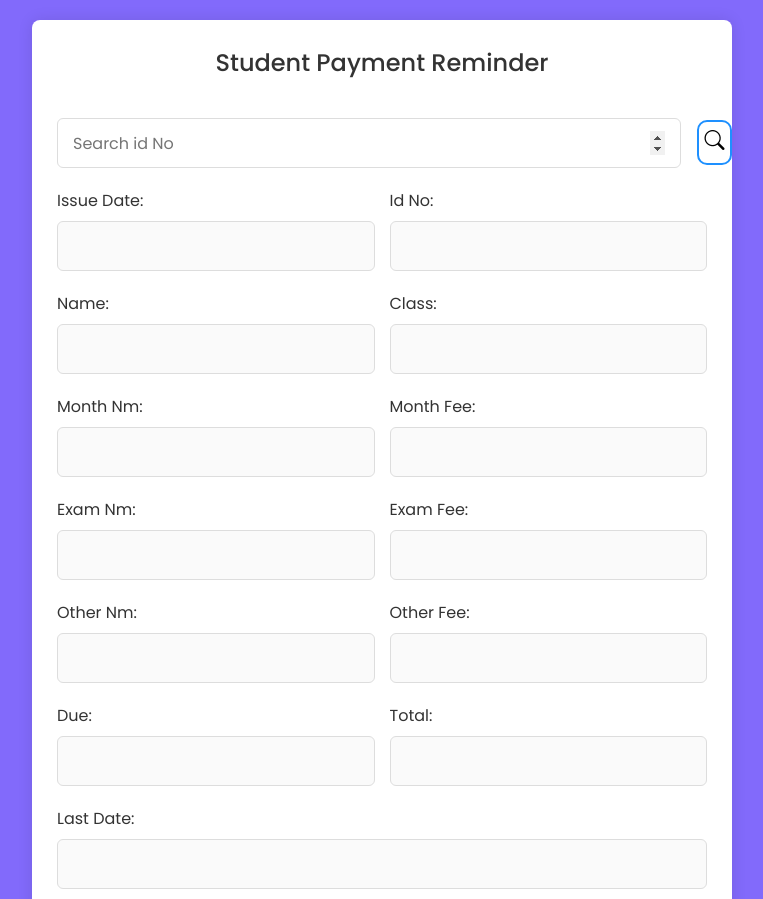
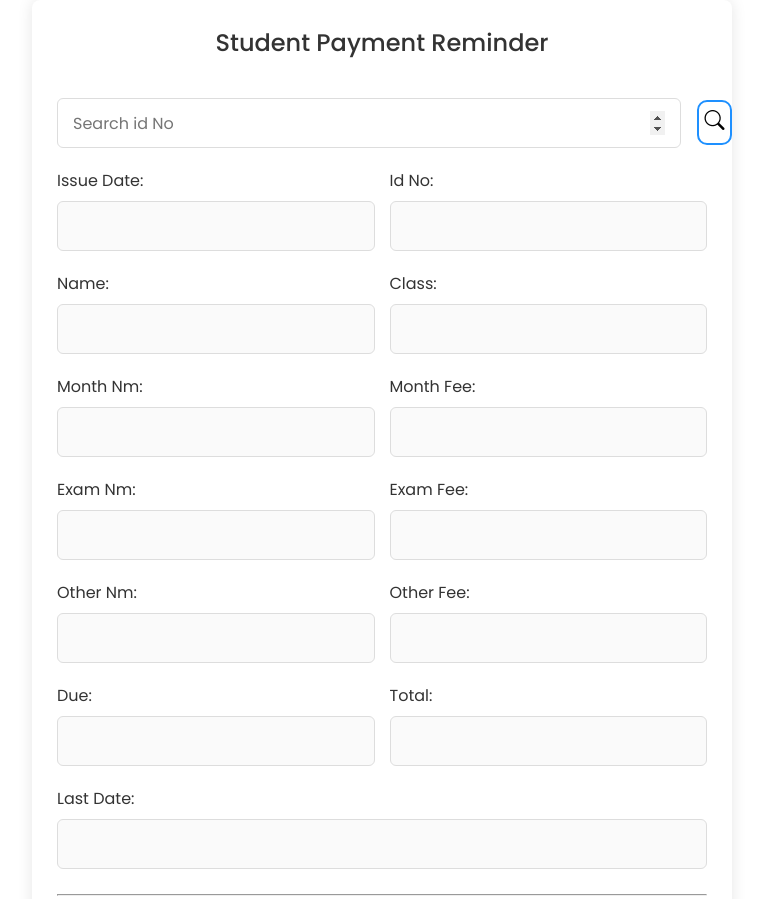
Before and after one commit to Amlan-Paul/Peyment-Reminder, a plain HTML site: page index.html in a window 1280 px wide. Shown: the top 899 px of the page, without its empty margins (258-1021 px from the left). Drawn offline with nearby package versions, Linux system fonts and the light colour scheme.

Commit message:
Update index.html

```diff
--- a/index.html
+++ b/index.html
@@ -28,8 +28,8 @@ body {
   display: flex;
   align-items: center;
   justify-content: center;
-  padding: 20px;
-  background: rgb(130, 106, 251);
+  /*padding: 20px;
+  background: rgb(130, 106, 251);*/
 }
 .container {
   position: relative;
```
